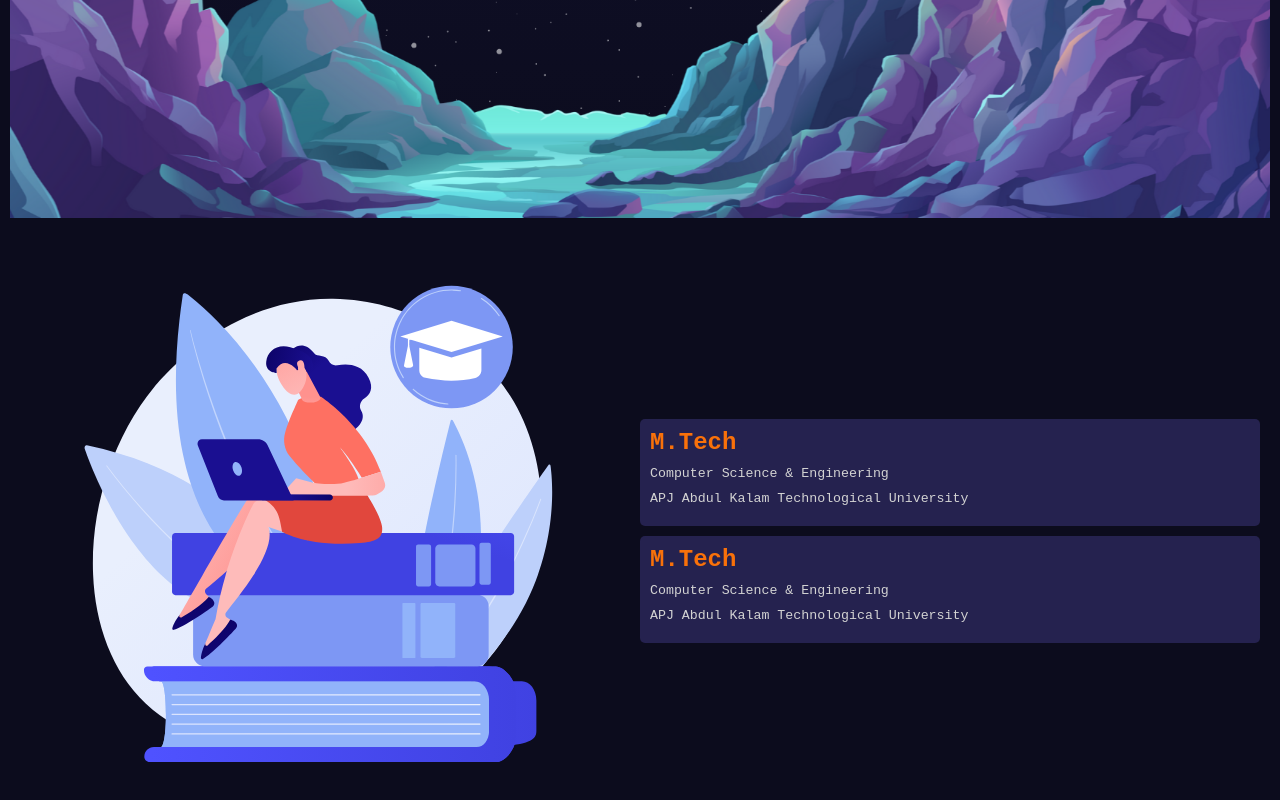
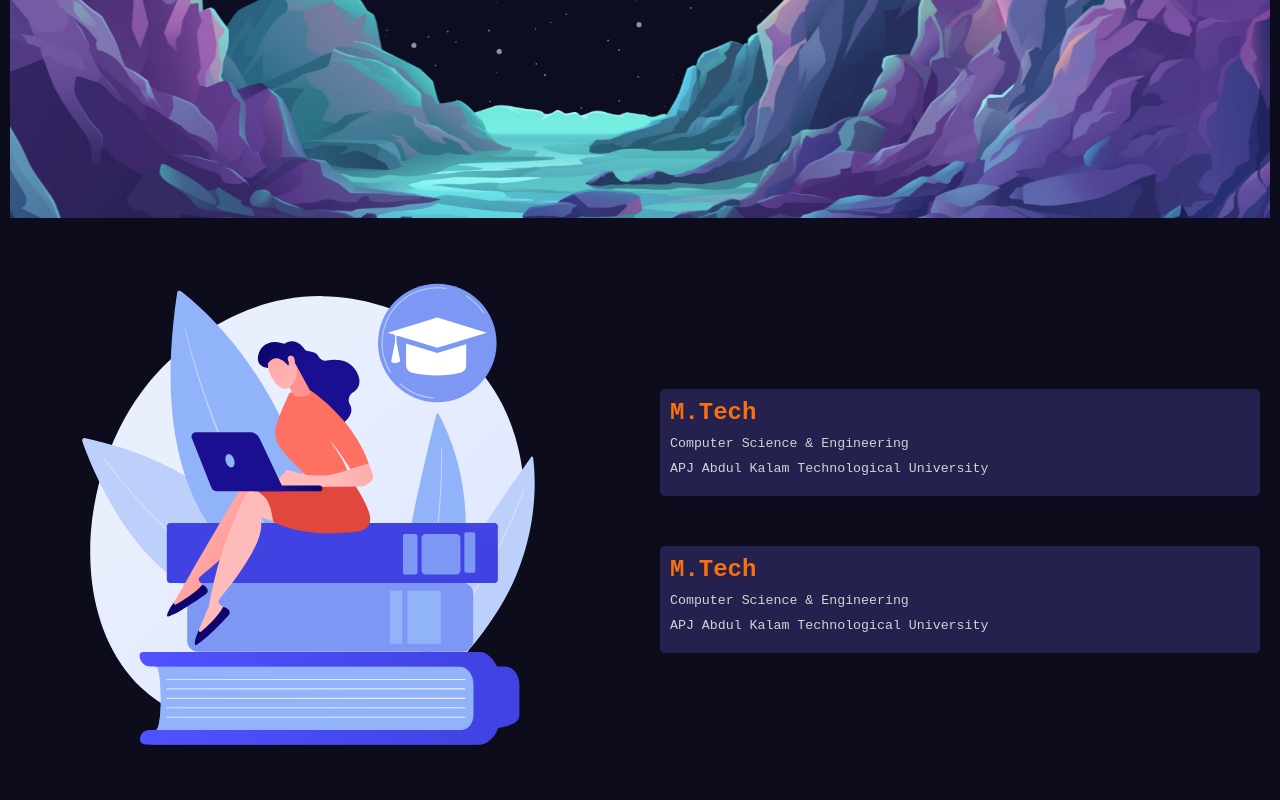
Before and after one commit to shincyshnz/my-portfolio, a React (Vite) app in the folder my-portfolio/: page / in a window 1280 px wide. Shown: the part 2982-3782 px from the top of the page. Built offline with nearby package versions, Linux system fonts and the light colour scheme.

Commit message:
education tilt effect added

```diff
--- a/my-portfolio/src/pages/education/Education.jsx
+++ b/my-portfolio/src/pages/education/Education.jsx
@@ -1,5 +1,6 @@
 import './education.scss'
 import { motion } from 'framer-motion'
+import Tilt from 'react-parallax-tilt';
 
 const Education = () => {
   const lineAnimation = {
@@ -394,6 +395,7 @@
       </div>
 
       <div className="textContainer">
+        <Tilt>
           <motion.div
             variants={contentAnimation}
             className="item"
@@ -414,7 +416,9 @@
             >APJ Abdul Kalam Technological University
             </motion.h5>
           </motion.div>
+        </Tilt>
 
+        <Tilt>
           <motion.div
             variants={contentAnimation}
             className="item"
@@ -435,8 +439,9 @@
             >APJ Abdul Kalam Technological University
             </motion.h5>
           </motion.div>
+        </Tilt>
       </div>
-    </div>
+    </div >
   )
 }
 
--- a/my-portfolio/src/pages/education/education.scss
+++ b/my-portfolio/src/pages/education/education.scss
@@ -4,6 +4,7 @@
     display: flex;
     justify-content: center;
     align-items: center;
+    gap:40px;
     overflow: hidden;
 
     @include mobile {
@@ -31,8 +32,16 @@
         flex: 1;
         display: flex;
         flex-direction: column;
-        gap: 10px;
+        gap: 50px;
         padding: 10px;
+
+        @include tablet {
+            gap: 10px;
+        }
+
+        @include tablet {
+            gap: 20px;
+        }
 
         .item {
             padding: 10px;
```
Also changed, not shown: 1 other file (tests, documents, lock files or other folders). Lines whose indentation alone changed are shown as unchanged.
